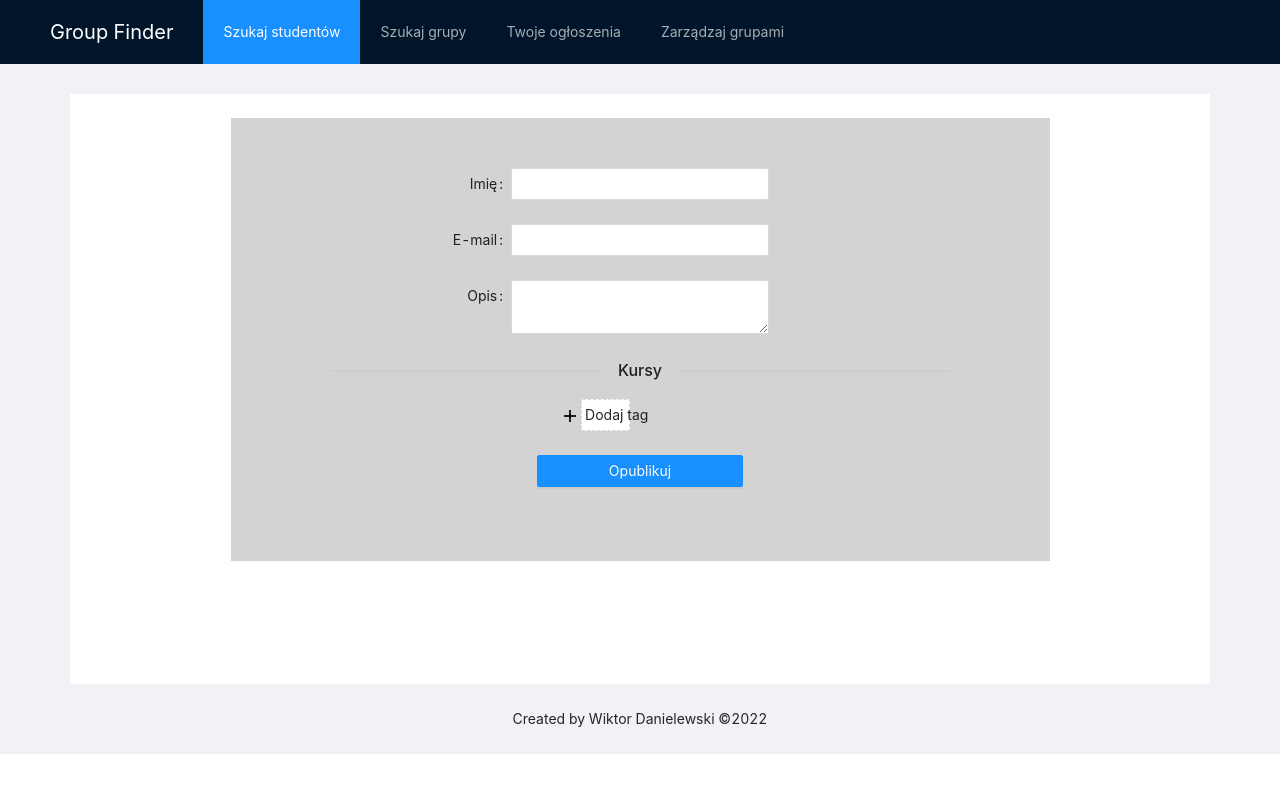
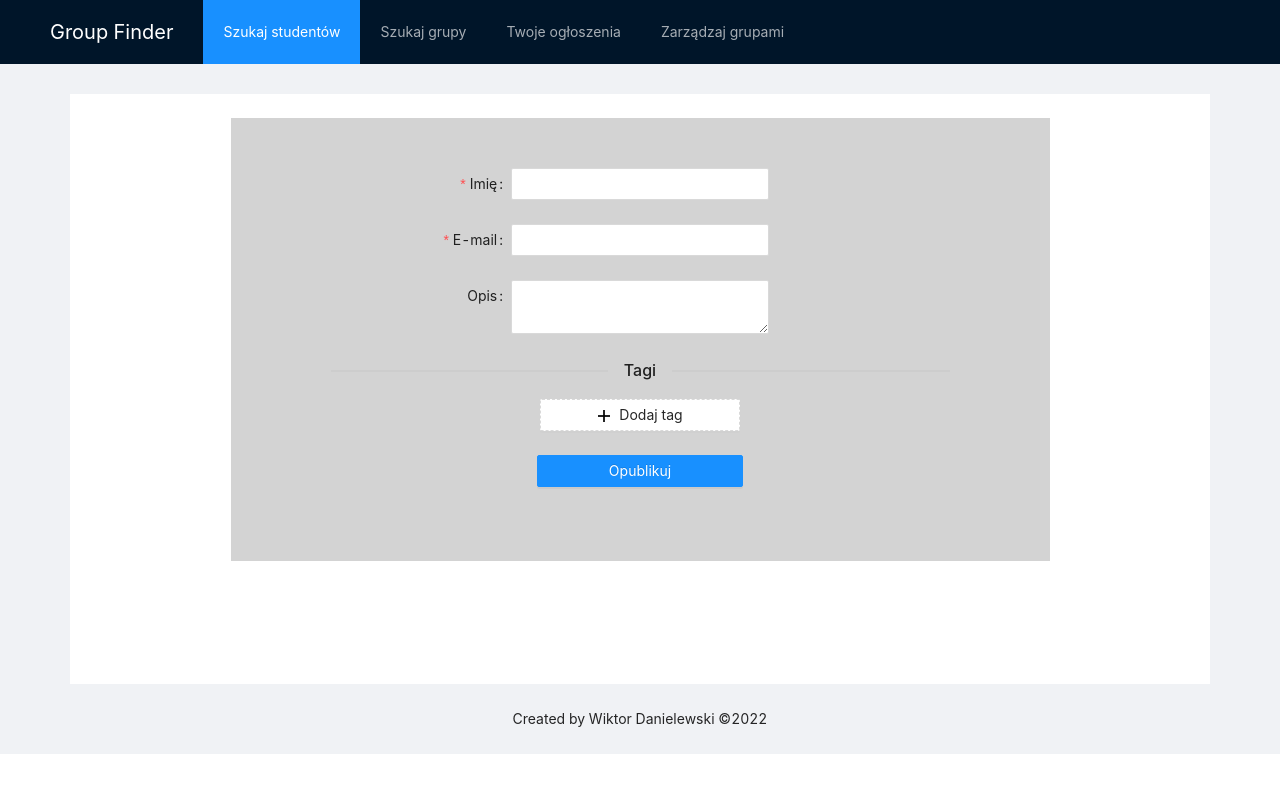
Before and after one commit to wiktord2000/Group-Finder, a React (Create React App) app in the folder Lab3/group_finder/: page /addSingleAd in a window 1280 px wide. Shown: the top 792 px of the page. Built offline with nearby package versions, Linux system fonts and the light colour scheme.

Commit message:
Improvement adding the tags

```diff
--- a/Lab3/group_finder/src/Pages/AddSingleAd/AddSingleAd.css
+++ b/Lab3/group_finder/src/Pages/AddSingleAd/AddSingleAd.css
@@ -6,3 +6,11 @@
     height: auto;
     background-color: lightgray;
 }
+
+.ant-form-horizontal .ant-form-item-control{
+    min-width: 200px !important;
+}
+
+.delete-icon{
+    margin-top: 10px;
+}
--- a/Lab3/group_finder/src/Pages/AddSingleAd/AddSingleAd.js
+++ b/Lab3/group_finder/src/Pages/AddSingleAd/AddSingleAd.js
@@ -12,11 +12,11 @@ function AddAd(){
     const emailRules = [
         {
             type: 'email',
-            message: 'The input is not valid E-mail!',
+            message: 'Wprowadzono niepoprawny e-mail!',
         },
         {
             required: true,
-            message: 'Please input your E-mail!',
+            message: 'Proszę wprowadź swój e-mail!',
         }
     ];
 
@@ -39,44 +39,48 @@ function AddAd(){
         <>
             <div className='form-container'>
 
-                <Form name="createSingleAdd" labelCol={{span: 7}} wrapperCol={{span: 10}} autoComplete='off' initialValues={{remember: true}}>
+                <Form name="single-ad" labelCol={{span: 7}} wrapperCol={{span: 10}} autoComplete='off' initialValues={{remember: true}}>
 
                     {/* Name  field*/}
-                    <Form.Item label ="Imię" rules = {nameRules}>
+                    <Form.Item name="name" label ="Imię" rules={nameRules}>
                         <Input maxLength={50}></Input>
                     </Form.Item>
 
                     {/* E-mail field */}
-                    <Form.Item label="E-mail" rules={emailRules}>
+                    <Form.Item name="email" label="E-mail" rules={emailRules}>
                         <Input maxLength={50}></Input>
                     </Form.Item>
 
                     {/* Description field */}
-                    <Form.Item label="Opis">
+                    <Form.Item name="description" label="Opis">
                         <Input.TextArea  maxLength={200}/>
                     </Form.Item>
 
-                    <Divider>Kursy</Divider>
+                    <Divider>Tagi</Divider>
 
                     <Form.List name="tags">
                             {
                                 (fields, {add, remove}) => (
                                     <>
+                                        {/* Generate added inputs */}
                                         {fields.map(
                                             ({key, name, ...restField}) => {
                                                 return (
+                                                    <div key={key} className='d-flex justify-content-center mb-2' >
 
-                                                    <div key={key} className='d-flex align-items-center justify-content-center mb-2' >
-                                                        <Form.Item style={{marginRight: 5}} className='mb-0 justify-content-center ' {...restField} name={[name, 'tag']} rules={tagRules}>
-                                                            <Input style={{width: '100%'}} placeholder='Wprowadź tag' maxLength={16}/>
+                                                        {/* Tag input */}
+                                                        <Form.Item style={{marginRight: 5}} className='mb-0' {...restField} name={[name, 'tag']} rules={tagRules}>
+                                                            <Input placeholder='Wprowadź tag' maxLength={20}/>
                                                         </Form.Item>
 
-                                                        <MinusCircleOutlined  onClick={() => remove(name)} />
+                                                        {/* Button to delete tag */}
+                                                        <MinusCircleOutlined  className='delete-icon' onClick={() => remove(name)} />
                                                     </div>
                                                 );
                                             }
                                         )
                                         }
+
                                         {/* Add tag button */}
                                         <Form.Item className='d-flex justify-content-center'>
                                             <Button className='d-flex align-items-center justify-content-center' type="dashed" onClick={() => add()} block icon={<PlusOutlined />}>
@@ -86,8 +90,6 @@ function AddAd(){
                                     </>
                                 )
                             }
-
-
                     </Form.List>
 
                     {/* Submit button */}
```
